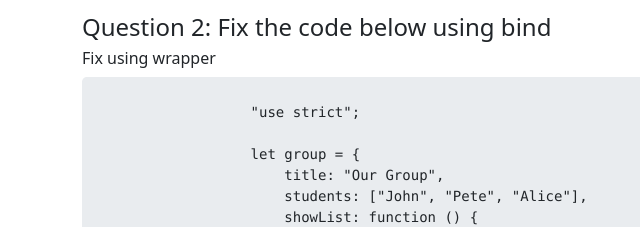
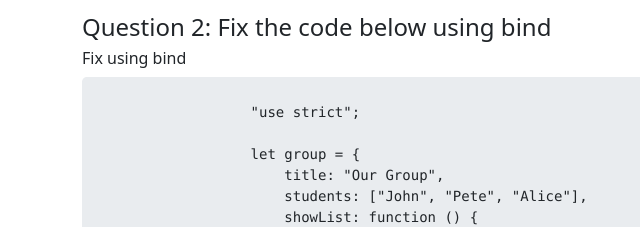
Before and after one commit to sanilshrmiu/sanilshrmiu.github.io, a plain HTML site: page pages/lab-7-context.html in a window 1280 px wide. Shown: the part 2311-2538 px from the top of the page, 0-640 px from the left. Drawn offline with nearby package versions, Linux system fonts and the light colour scheme.

Commit message:
Fix label for lab 7

```diff
--- a/pages/lab-7-context.html
+++ b/pages/lab-7-context.html
@@ -129,7 +129,7 @@
                 </pre>
 
                 <h4> Question 2: Fix the code below using bind</h4>
-                <h6>Fix using wrapper</h6>
+                <h6>Fix using bind</h6>
                 <pre class="jumbotron">
                     "use strict";
 
```
